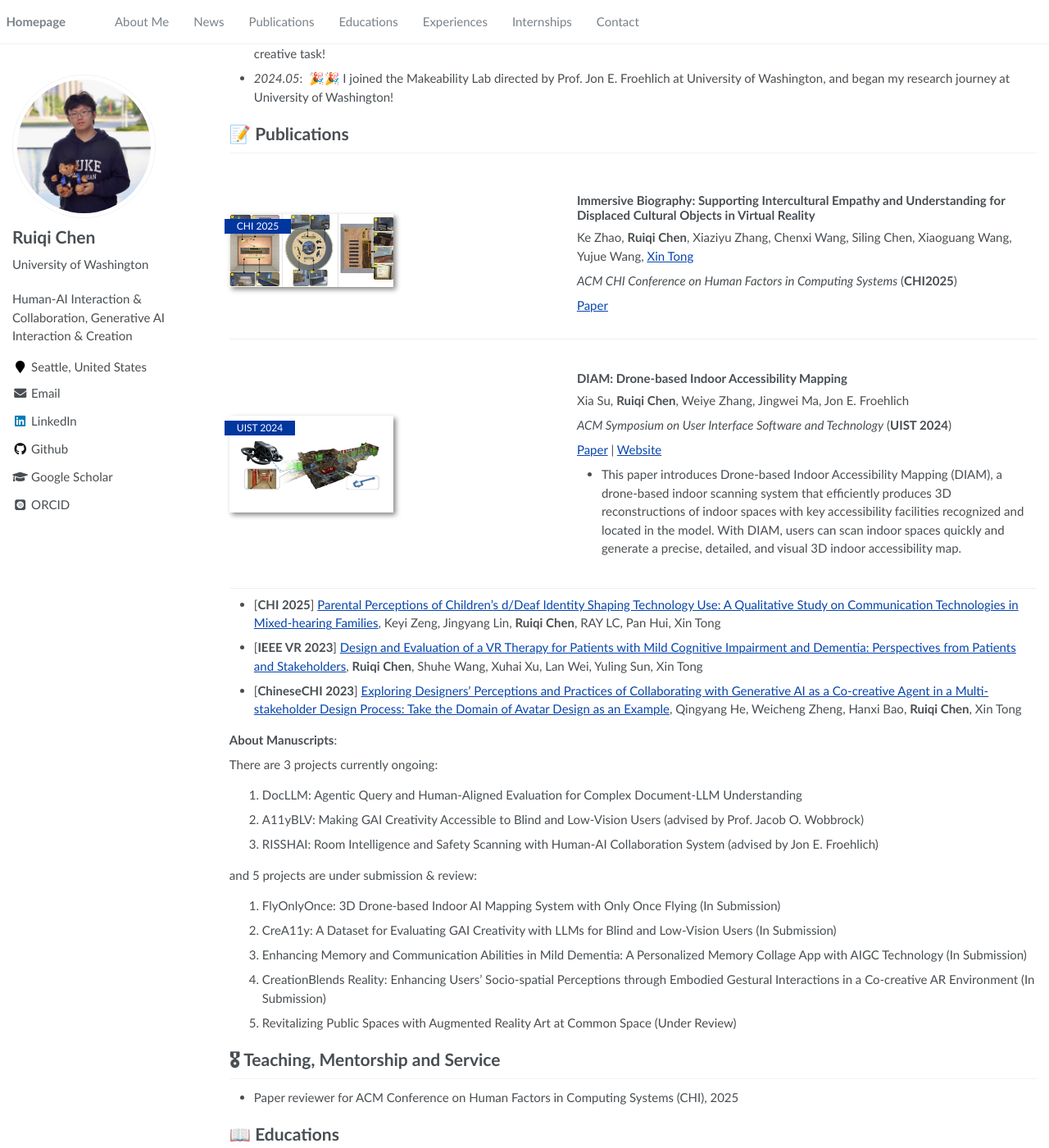
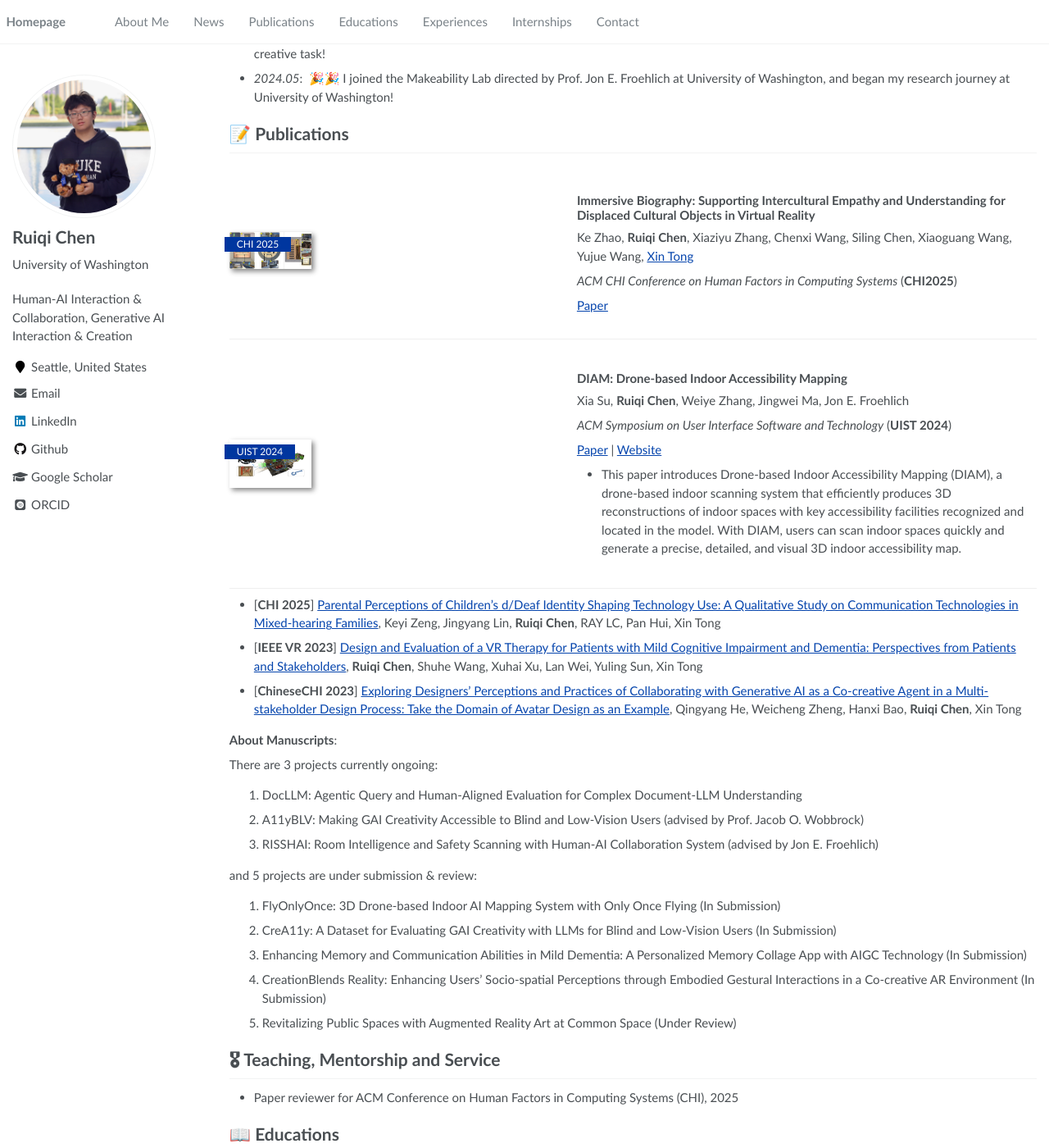
Before and after one commit to Ruiqi-Chen-0216/Ruiqi-Chen-0216.github.io, a Jekyll site: the page built from _pages/home.md, in a window 1280 px wide and 1400 px high, scrolled down 351 px. Shown: the whole window at 82% size. Built offline with Jekyll 4.4.1, drawn with Linux system fonts in a browser that asks for light colours; some web fonts are replaced.

Commit message:
Update main.scss

```diff
--- a/assets/css/main.scss
+++ b/assets/css/main.scss
@@ -57,7 +57,7 @@
         width: 100%;
         order: 2;
         img {
-            max-width: 200px;
+            max-width: 100px;
             box-shadow: 3px 3px 6px #888;
             object-fit: cover;
         }
@@ -72,7 +72,7 @@
     @include breakpoint($medium) {
         .paper-box-image{
             justify-content: left;
-            min-width: 200px;
+            min-width: 100px;
             max-width: 40%;
             order: 1;
         }
```
